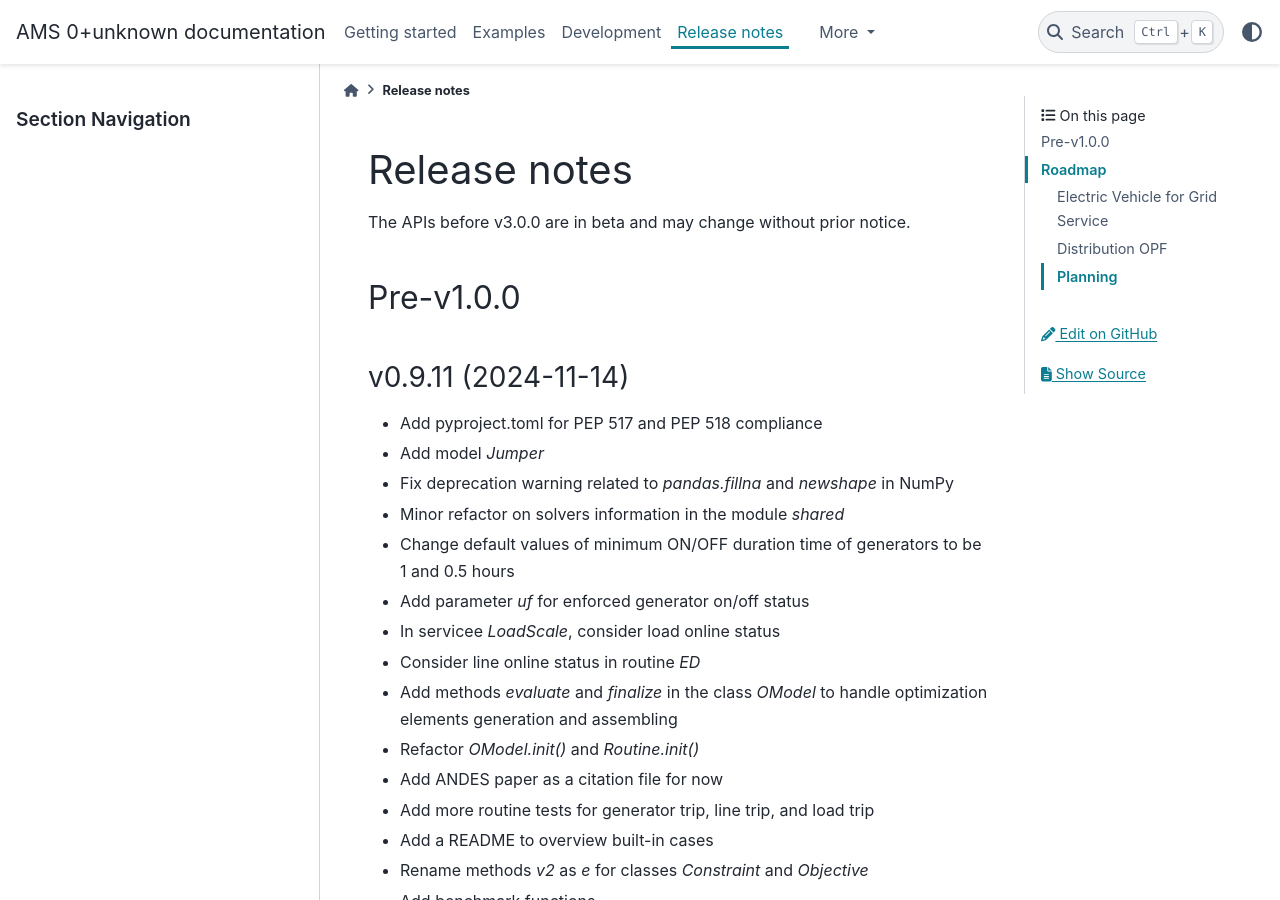
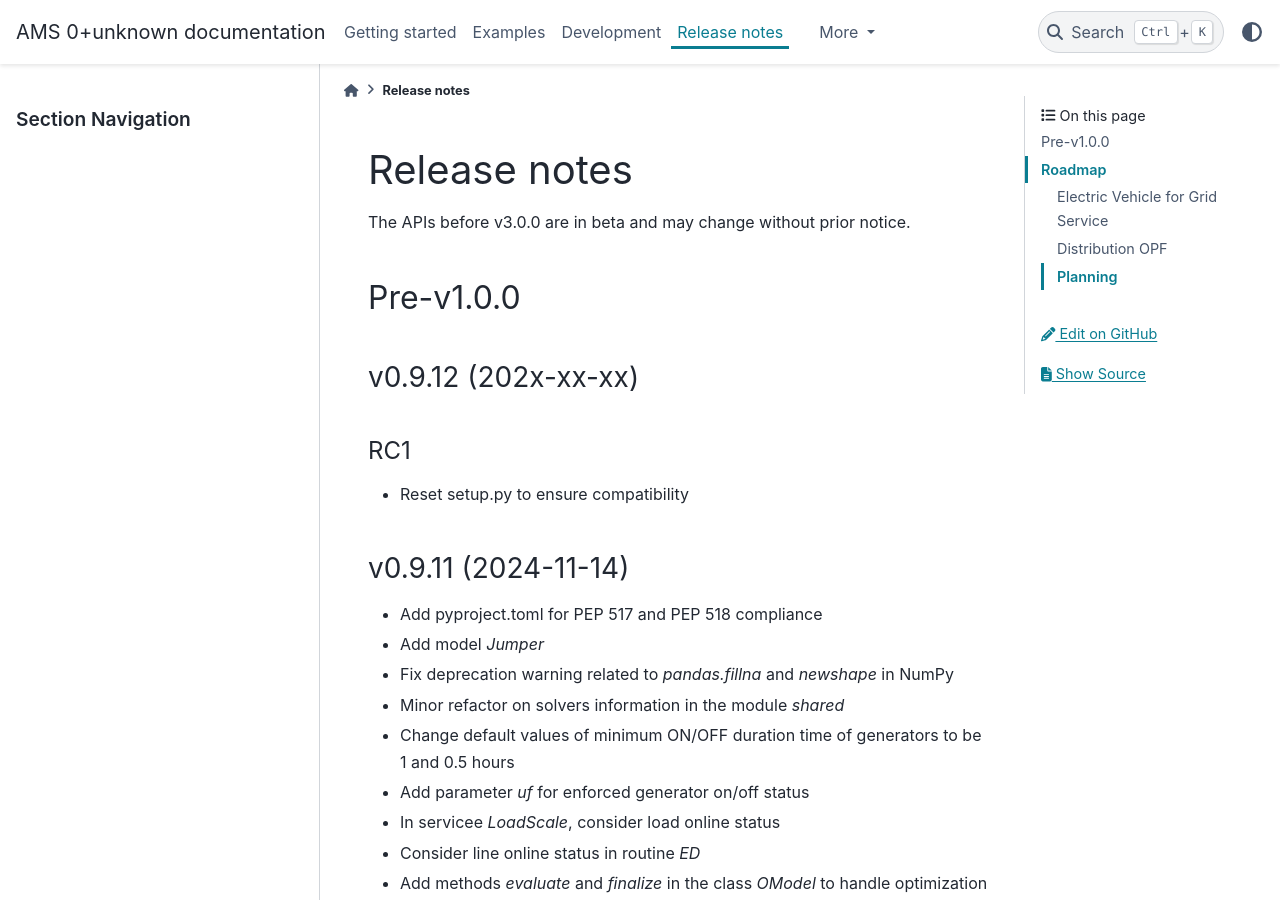
Before and after one commit to CURENT/ams, a Sphinx documentation site: the page built from docs/source/release-notes.rst, in a window 1280 px wide and 900 px high. Built offline with Sphinx 7.4.7 and the PyData theme 0.15.4, drawn with Linux system fonts in a browser that asks for light colours; pages that are not in the unit, such as notebooks, are missing from menus.

Commit message:
Update release notes

```diff
--- a/docs/source/release-notes.rst
+++ b/docs/source/release-notes.rst
@@ -8,6 +8,13 @@ The APIs before v3.0.0 are in beta and may change without prior notice.
 
 Pre-v1.0.0
 ==========
+
+v0.9.12 (202x-xx-xx)
+--------------------
+
+RC1
+~~~~
+- Reset setup.py to ensure compatibility
 
 v0.9.11 (2024-11-14)
 --------------------
```
